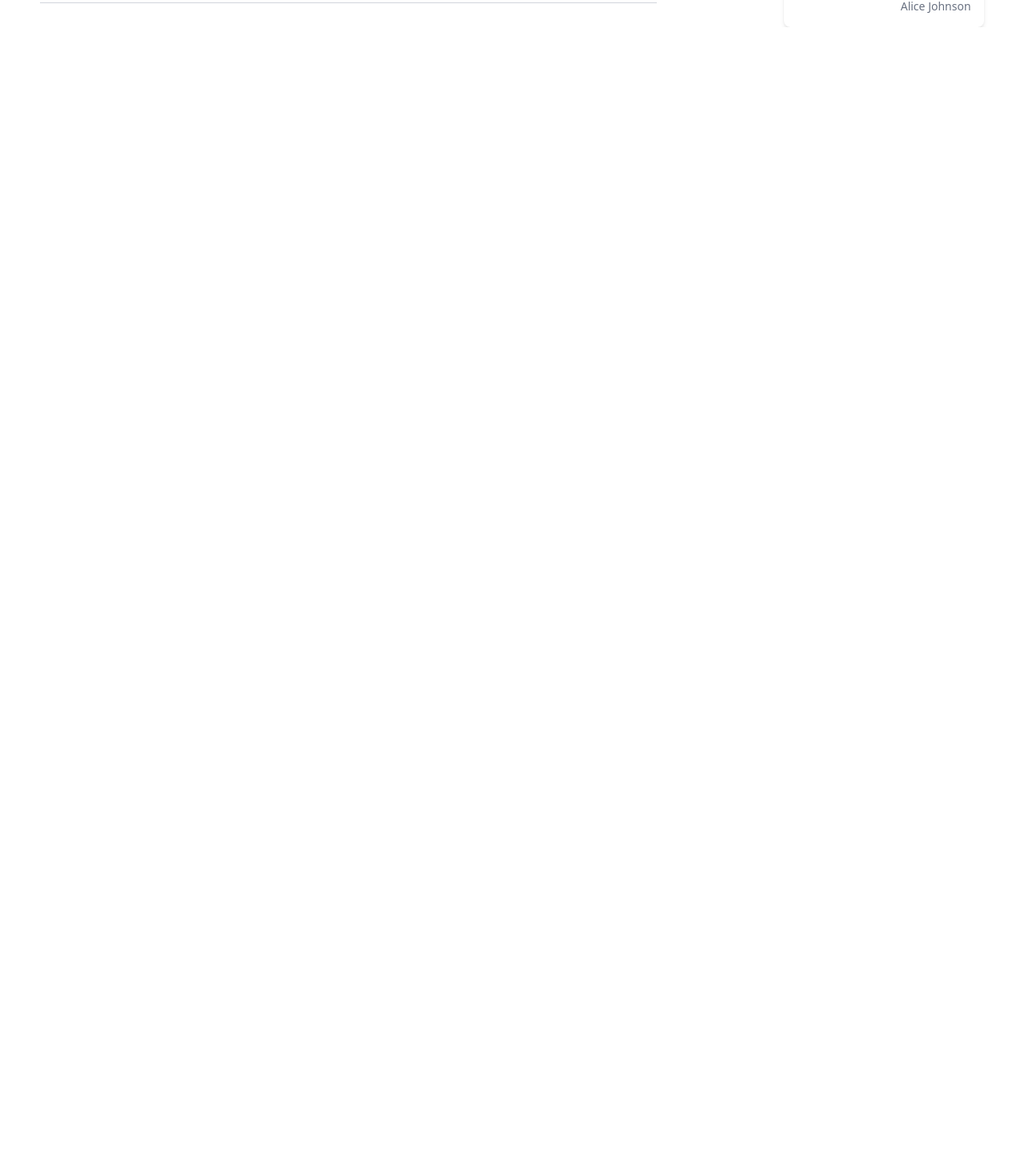
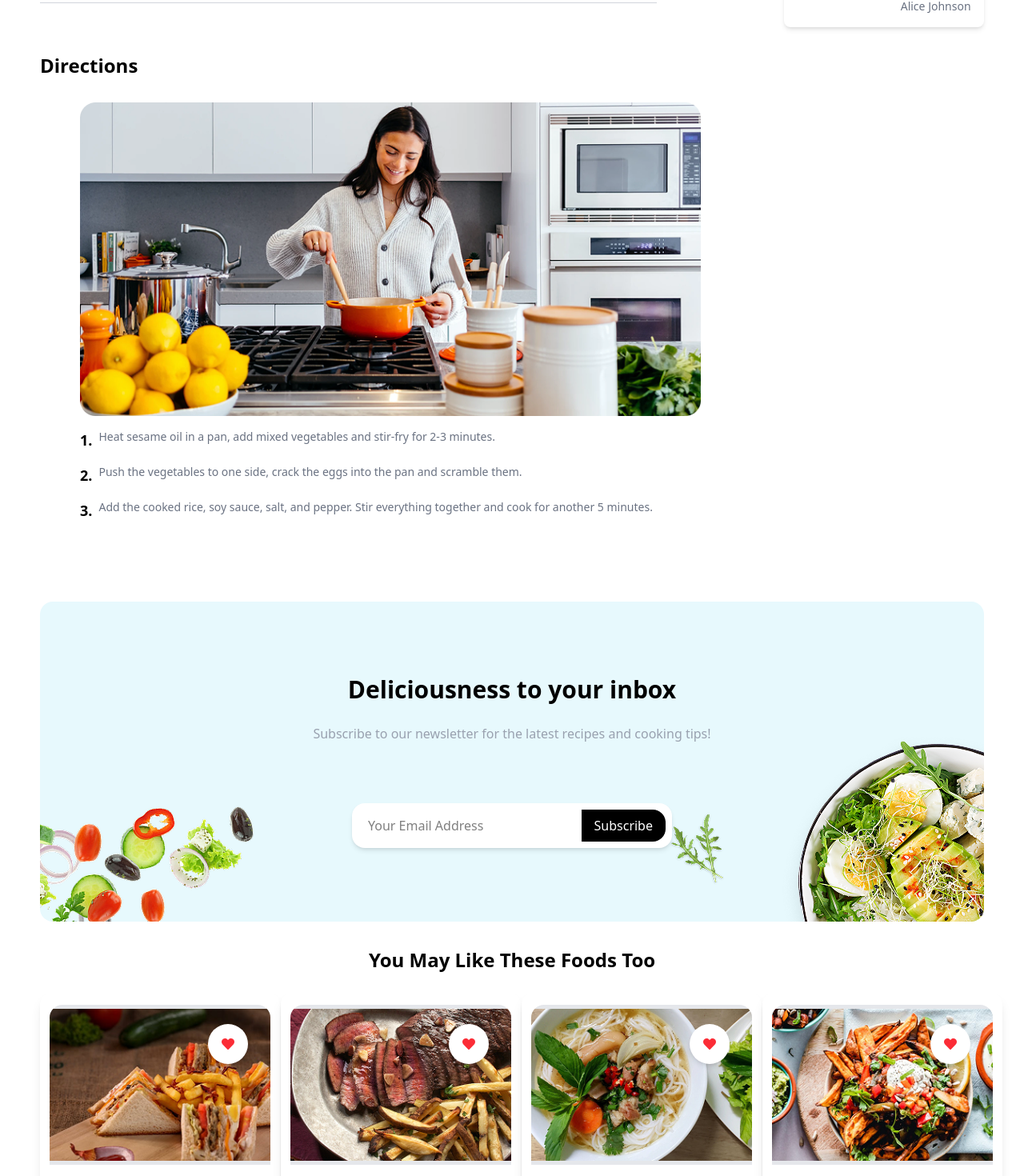
Before and after one commit to CodeShiran/Food-Recipe-Blog, a React (Vite) app in the folder frontend/: page / in a window 1280 px wide. Shown: the part 1515-2985 px from the top of the page at 80% size. Before the commit the page ends 1549 px from the top, so only its background shows below. Built offline with nearby package versions, Linux system fonts and the light colour scheme.

Commit message:
feat: add cooking woman asset and implement cooking directions in RecipeDetails page

```diff
--- a/frontend/src/assets/assets.js
+++ b/frontend/src/assets/assets.js
@@ -8,6 +8,7 @@ import JapaneseFridRice from './japanesefriedricedetails.png'
 import ChickenMeatballsSm from './chickenmeatballssm.png'
 import CreamyChickenSm from './creamychicken.png'
 import PotChickensm from './potchickensm.png'
+import CookingWoman from './cookingwoman.png'
 
 
 export const assets = {
@@ -21,6 +22,7 @@ export const assets = {
   chickenMeatballsSm: ChickenMeatballsSm,
   creamyChickenSm: CreamyChickenSm,
   potChickensm: PotChickensm,
+  cookingWoman: CookingWoman,
   // Add more assets here
 }
 
--- a/frontend/src/pages/RecipeDetails.jsx
+++ b/frontend/src/pages/RecipeDetails.jsx
@@ -4,6 +4,10 @@ import { CiForkAndKnife } from "react-icons/ci";
 import { IoPrintOutline, IoShareOutline } from "react-icons/io5";
 import assets from "../assets/assets";
 import SmallCard from '../components/SmallCard';
+import EmailBox from '../components/EmailBox'
+import Footer from '../components/Footer'
+import moreRecipes from '../assets/moreRecipes';
+import RecipeCard from '../components/RecipeCard'
 
 const nutritionData = [
   { label: 'Calories', value: '200 kcal' },
@@ -20,6 +24,14 @@ const ingredients = [
   '1 tablespoon sesame oil',
   'Salt and pepper to taste',
 ];
+
+const method = [{
+  step: 'Heat sesame oil in a pan, add mixed vegetables and stir-fry for 2-3 minutes.',
+}, {
+  step: 'Push the vegetables to one side, crack the eggs into the pan and scramble them.',
+}, {
+  step: 'Add the cooked rice, soy sauce, salt, and pepper. Stir everything together and cook for another 5 minutes.',
+}]
 
 const recipes = [
     {
@@ -133,6 +145,38 @@ const RecipeDetails = () => {
                 </div>
             </div>
         </div>
+        <div className='mt-8 max-w-[70%]'>
+           <h3 className='text-2xl font-semibold'>Directions</h3>
+          <div className='ml-[50px] mt-[30px]'>
+          <img src={assets.cookingWoman} className='w-full h-auto' alt="" />
+          <div className='flex flex-col gap-4 mt-4'>
+
+            {method.map((step, index) => (
+              <div key={index} className='flex items-start gap-2'>
+                <span className='text-lg font-semibold'>{index + 1}.</span>
+                <p className='text-sm  text-gray-500'>{step.step}</p>
+              </div>
+            ))}
+          </div>
+          </div>
+        </div>
+        <EmailBox />
+        <div className='mt-8 mb-10'>
+            <h3 className='text-2xl font-semibold text-center'>You May Like These Foods Too</h3>
+            <div className='mt-6 grid grid-cols-1 md:grid-cols-3 lg:grid-cols-4 gap-6'>
+              {moreRecipes.slice(0, 4).map((recipes, index) => (
+                <RecipeCard
+                        key={index}
+                        image={recipes.image}
+                        name={recipes.name}
+                        time={recipes.time}
+                        type={recipes.type}
+                        bgColor="bg-[#ffffff]"
+                    />
+              ))}
+            </div>
+        </div>
+        <Footer />
     </div>
   )
 }
```
Also changed, not shown: frontend/src/assets/Ads.png (added), frontend/src/assets/cookingwoman.png (added).
